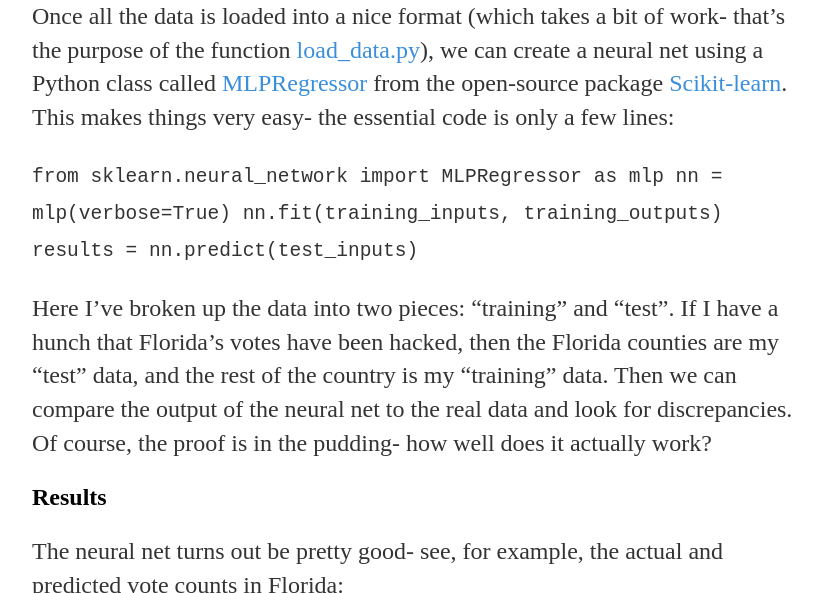
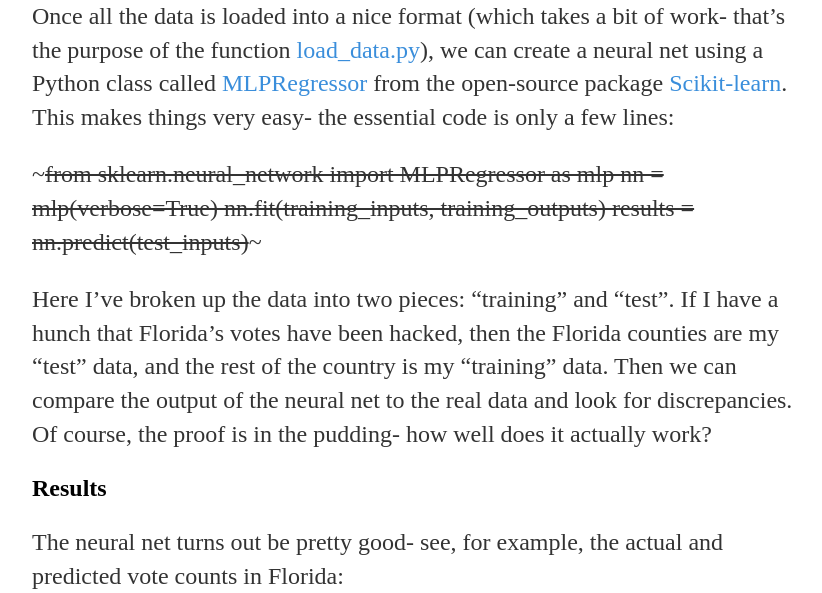
Before and after one commit to kwitophurr/kwitophurr.github.io, a Jekyll site: the page built from _posts/2017-07-01-Election-Neural-Net.md, in a window 1280 px wide and 900 px high, scrolled down 4437 px, cut to the strip 99-692 px from the top of the window. Shown: the whole strip, without its empty margins (224-1046 px from the left). Built offline with Jekyll 4.4.1, drawn with Linux system fonts in a browser that asks for light colours.

Commit message:
still editing

````diff
--- a/_posts/2017-07-01-Election-Neural-Net.md
+++ b/_posts/2017-07-01-Election-Neural-Net.md
@@ -59,10 +59,10 @@ A couple of quick notes about the data used here:
 
 Once all the data is loaded into a nice format (which takes a bit of work- that's the purpose of the function [load_data.py](https://github.com/christian-johnson/election-neural-net/blob/master/load_data.py)), we can create a neural net using a Python class called [MLPRegressor](http://scikit-learn.org/stable/modules/generated/sklearn.neural_network.MLPRegressor.html#sklearn.neural_network.MLPRegressor) from the open-source package [Scikit-learn](http://scikit-learn.org/stable/index.html). This makes things very easy- the essential code is only a few lines:
 
-```from sklearn.neural_network import MLPRegressor as mlp
+~~~from sklearn.neural_network import MLPRegressor as mlp
 nn = mlp(verbose=True)
 nn.fit(training_inputs, training_outputs)
-results = nn.predict(test_inputs)```
+results = nn.predict(test_inputs)~~~
 
 Here I've broken up the data into two pieces: "training" and "test".
 If I have a hunch that Florida's votes have been hacked, then the Florida counties are my "test" data, and the rest of the country is my "training" data.
````
